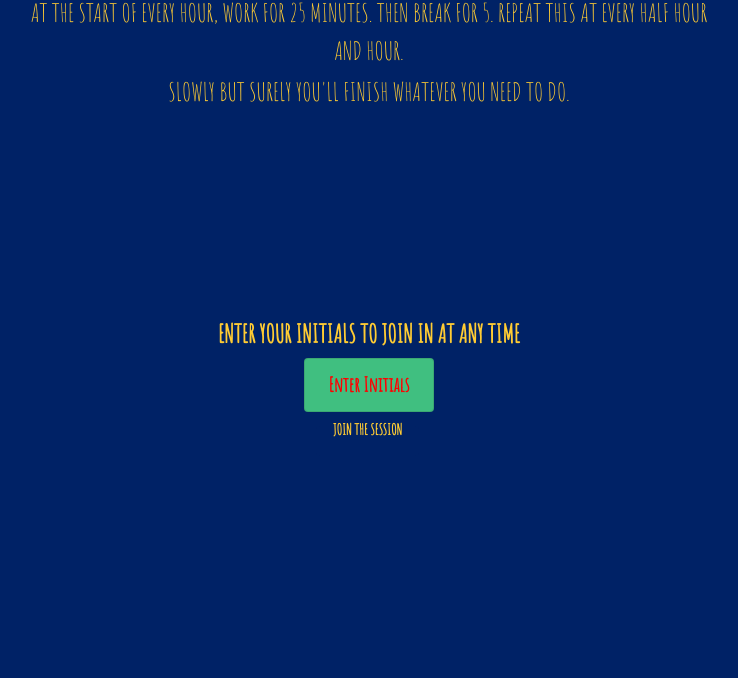
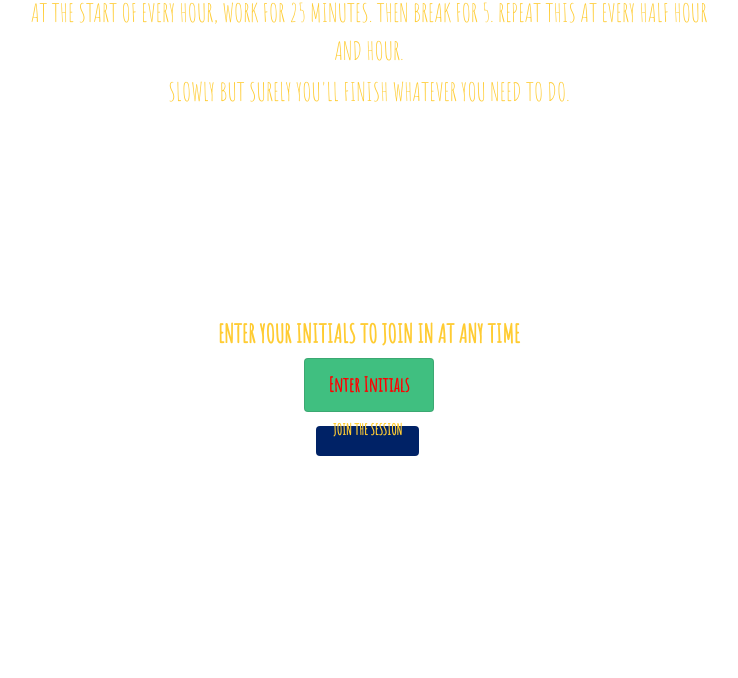
Before and after one commit to jasonytak/takdoro, a React app in the folder client/: page / in a window 1280 px wide. Shown: the part 122-800 px from the top of the page, without its empty margins (271-1009 px from the left). Built offline with nearby package versions, Linux system fonts and the light colour scheme.

Commit message:
Changed global style

```diff
--- a/client/public/index.css
+++ b/client/public/index.css
@@ -1,7 +1,4 @@
-html,
-body,
-#background {
-  min-height: 100vh;
-  min-width: 100vw;
-  background-color: #002266;
+html, body {
+  height: 100%;
+  width: 100%;
 }
```
